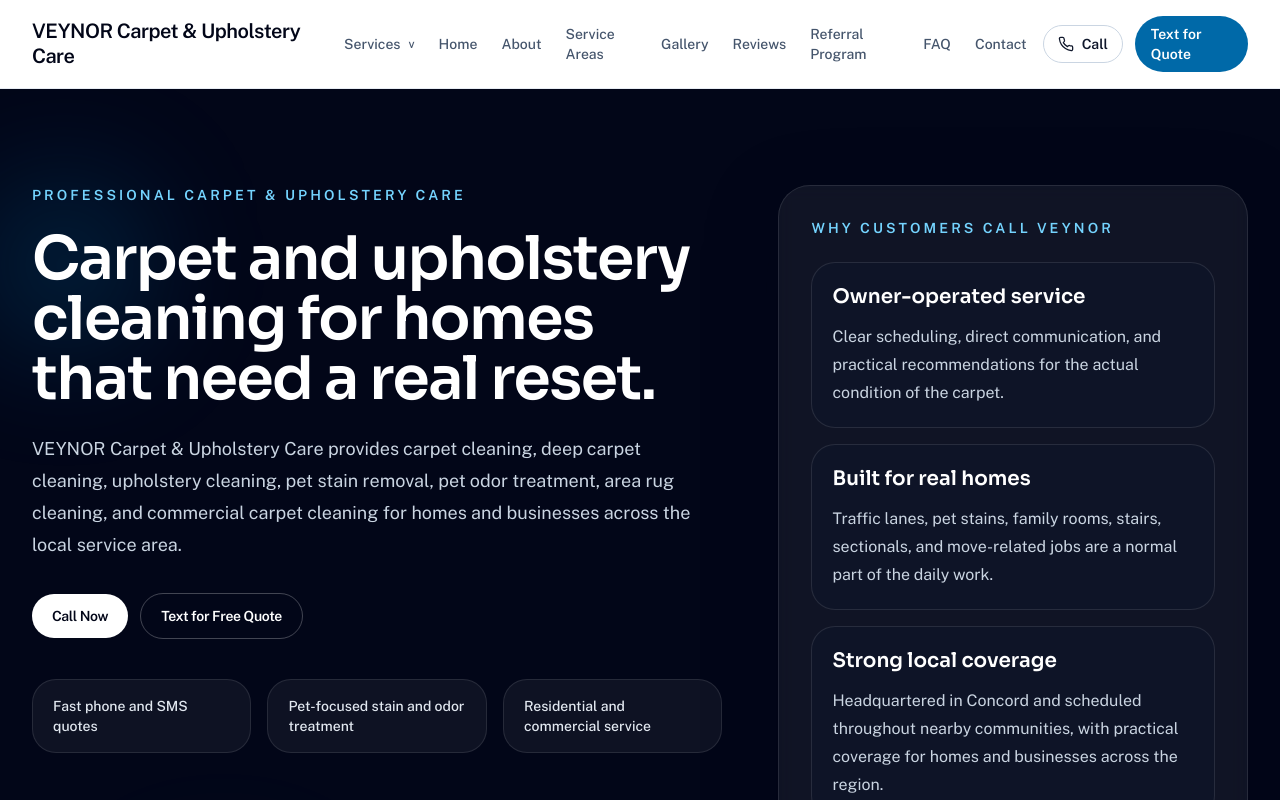
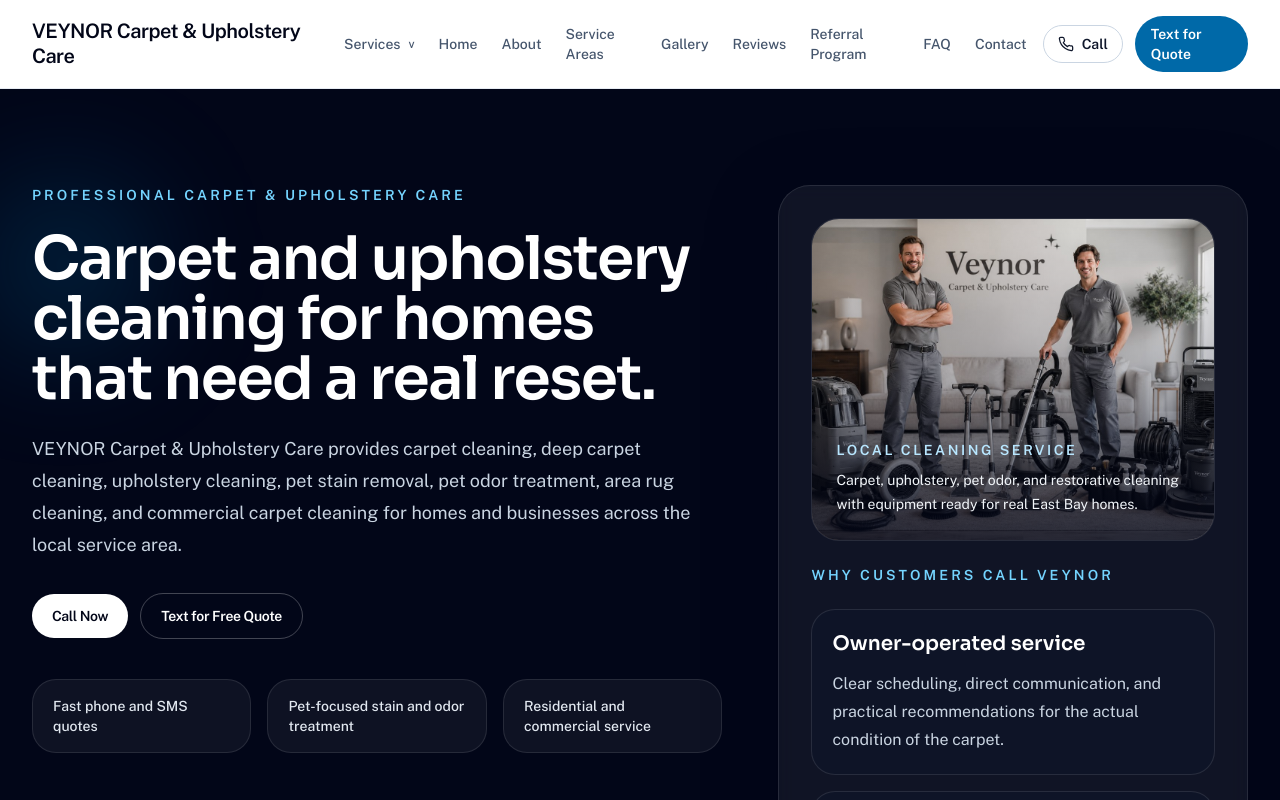
Before and after one commit to veynorcarpetscare-jpg/veynorcarpetcare, a Next.js app: page / in a window 1280 px wide. Shown: the top 800 px of the page. Built offline with nearby package versions, Linux system fonts and the light colour scheme.

Commit message:
Add themed homepage hero photo

```diff
--- a/app/page.tsx
+++ b/app/page.tsx
@@ -1,3 +1,5 @@
+import Image from "next/image";
+
 import { BeforeAfterCard } from "@/components/before-after-card";
 import { CallToActionGroup } from "@/components/call-to-action-group";
 import { ContactForm } from "@/components/contact-form";
@@ -76,7 +78,30 @@ export default function Home() {
           </div>
 
           <div className="rounded-[2rem] border border-white/10 bg-white/6 p-6 shadow-[0_20px_70px_rgba(2,6,23,0.35)] backdrop-blur-sm sm:p-8">
-            <p className="text-sm font-semibold uppercase tracking-[0.22em] text-sky-300">
+            <div className="relative overflow-hidden rounded-[1.75rem] border border-white/10">
+              <div className="relative aspect-[5/4]">
+                <Image
+                  src="/home/veynor-hero-team.jpg"
+                  alt="VEYNOR carpet and upholstery cleaning team standing with professional equipment in a clean living room."
+                  fill
+                  priority
+                  sizes="(min-width: 1024px) 40vw, 100vw"
+                  className="object-cover"
+                />
+                <div className="absolute inset-0 bg-gradient-to-t from-slate-950/80 via-slate-950/25 to-transparent" />
+                <div className="absolute inset-x-0 bottom-0 p-5 sm:p-6">
+                  <p className="text-sm font-semibold uppercase tracking-[0.18em] text-sky-200">
+                    Local cleaning service
+                  </p>
+                  <p className="mt-2 max-w-md text-sm leading-6 text-slate-100">
+                    Carpet, upholstery, pet odor, and restorative cleaning with
+                    equipment ready for real East Bay homes.
+                  </p>
+                </div>
+              </div>
+            </div>
+
+            <p className="mt-6 text-sm font-semibold uppercase tracking-[0.22em] text-sky-300">
               Why customers call VEYNOR
             </p>
             <div className="mt-6 grid gap-4">
```
Also changed, not shown: public/home/veynor-hero-team.jpg (added).
